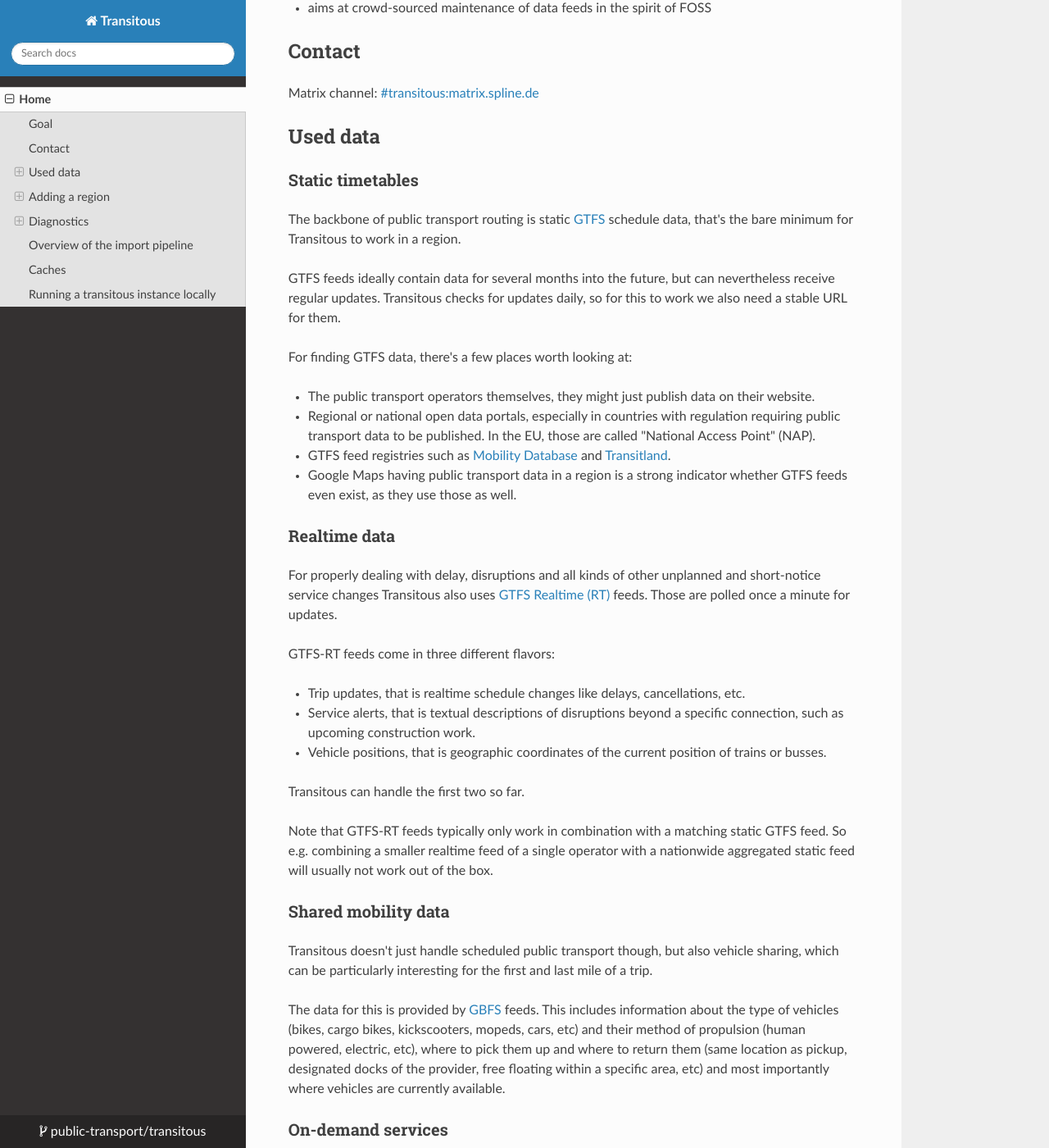
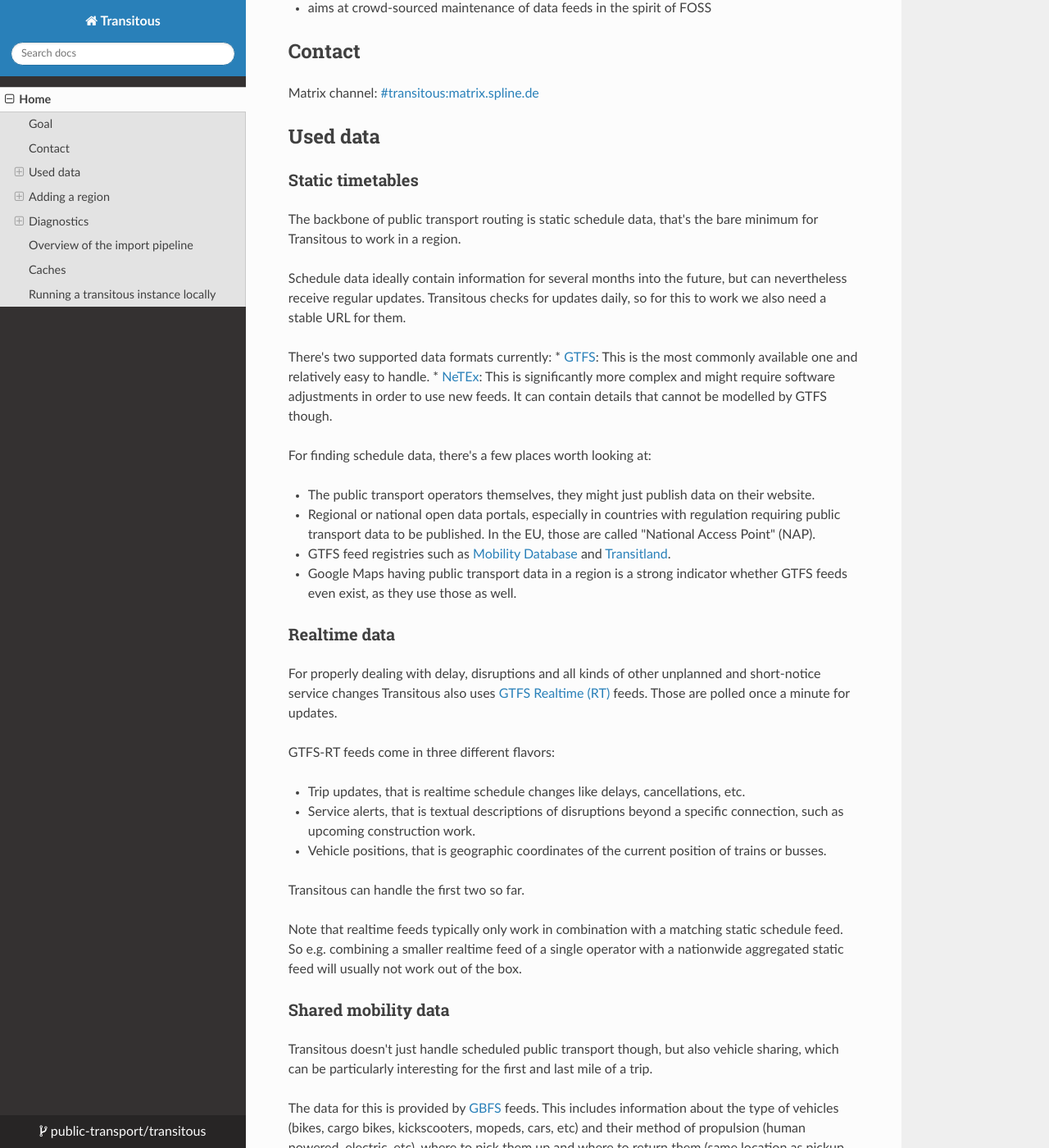
Before and after one commit to public-transport/transitous, an MkDocs documentation site: the page built from docs/docs/index.md, in a window 1280 px wide and 1400 px high, scrolled down 482 px. Shown: the whole window at 82% size. Built offline with MkDocs 1.6.1, drawn with Linux system fonts in a browser that asks for light colours; nearby versions of some CDN libraries; some of the changed text lies outside the part shown.

Commit message:
Generalize the static schedule introduction in the documentation
This is no longer limited to GTFS.

More parts of the documentation still need similar adjustments.

```diff
--- a/docs/docs/index.md
+++ b/docs/docs/index.md
@@ -19,7 +19,7 @@
 
 A community-run provider-neutral international public transport routing service.
 
-Using openly available GTFS/GTFS-RT/GBFS/etc. feeds and FOSS routing engine we want to operate a
+Using openly available transit data feeds and a FOSS routing engine we operate a
 routing service that:
 
 * focuses on the interest of the user rather than the public transport operators
@@ -36,14 +36,20 @@
 
 ### Static timetables
 
-The backbone of public transport routing is static [GTFS](https://gtfs.org) schedule data,
+The backbone of public transport routing is static schedule data,
 that's the bare minimum for Transitous to work in a region.
 
-GTFS feeds ideally contain data for several months into the future, but can nevertheless receive
+Schedule data ideally contain information for several months into the future, but can nevertheless receive
 regular updates. Transitous checks for updates daily, so for this to work we also need
 a stable URL for them.
 
-For finding GTFS data, there's a few places worth looking at:
+There's two supported data formats currently:
+* [GTFS](https://gtfs.org): This is the most commonly available one and relatively easy to handle.
+* [NeTEx](https://transmodel-cen.eu/index.php/netex/): This is significantly more complex and might require
+  software adjustments in order to use new feeds. It can contain details that cannot be modelled by
+  GTFS though.
+
+For finding schedule data, there's a few places worth looking at:
 
 * The public transport operators themselves, they might just publish data on their website.
 * Regional or national open data portals, especially in countries with regulation requiring public transport data to be published.
@@ -66,7 +72,7 @@
 
 Transitous can handle the first two so far.
 
-Note that GTFS-RT feeds typically only work in combination with a matching static GTFS feed. So e.g. combining a smaller realtime feed
+Note that realtime feeds typically only work in combination with a matching static schedule feed. So e.g. combining a smaller realtime feed
 of a single operator with a nationwide aggregated static feed will usually not work out of the box.
 
 ### Shared mobility data
@@ -354,7 +360,9 @@
 easy to inspect e.g. with a spreadsheet application or text editor, although especially
 nationwide aggregated feeds can get rather large.
 
-Transitous might modify GTFS data as part of its import pipeline, you'll find the processed
+NeTEx feeds are also ZIP files, but containing very large and complex XML files instead.
+
+Transitous might modify feeds as part of its import pipeline, you'll find the processed
 feeds [here](https://api.transitous.org/gtfs/).
 
 The [Transitous map view](https://api.transitous.org/) shows a colored markers for each (estimated)
```
